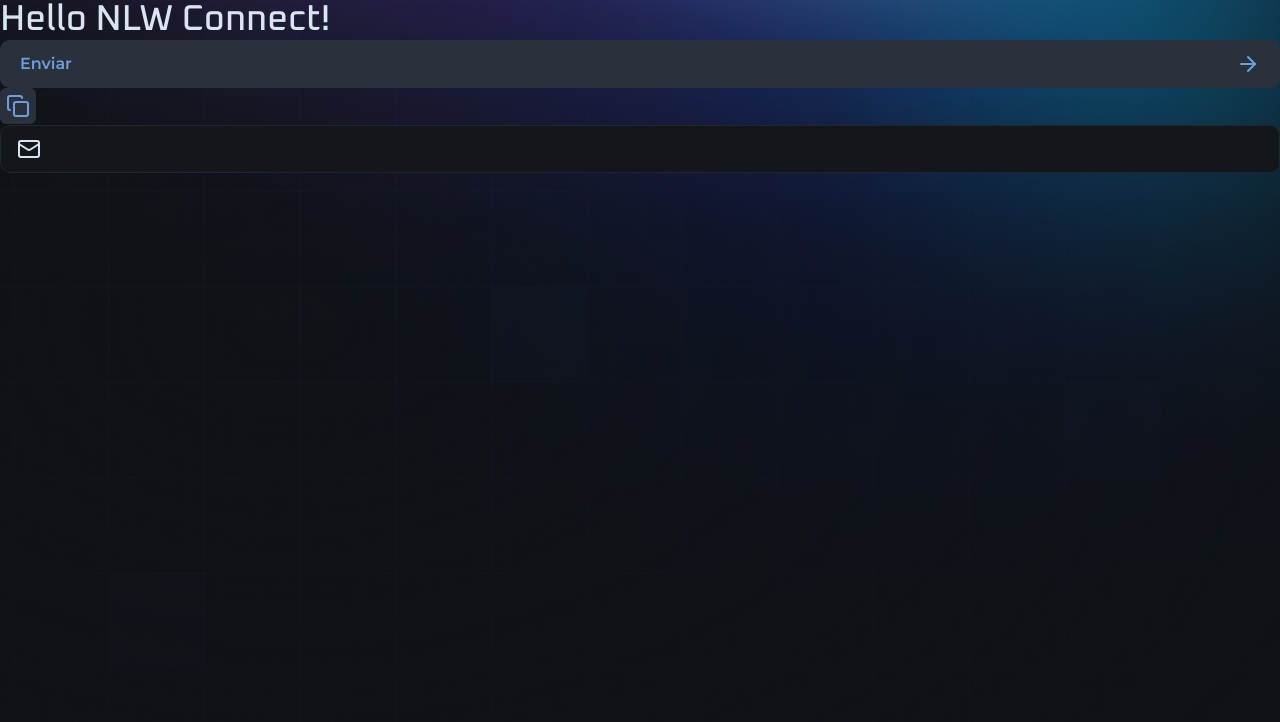
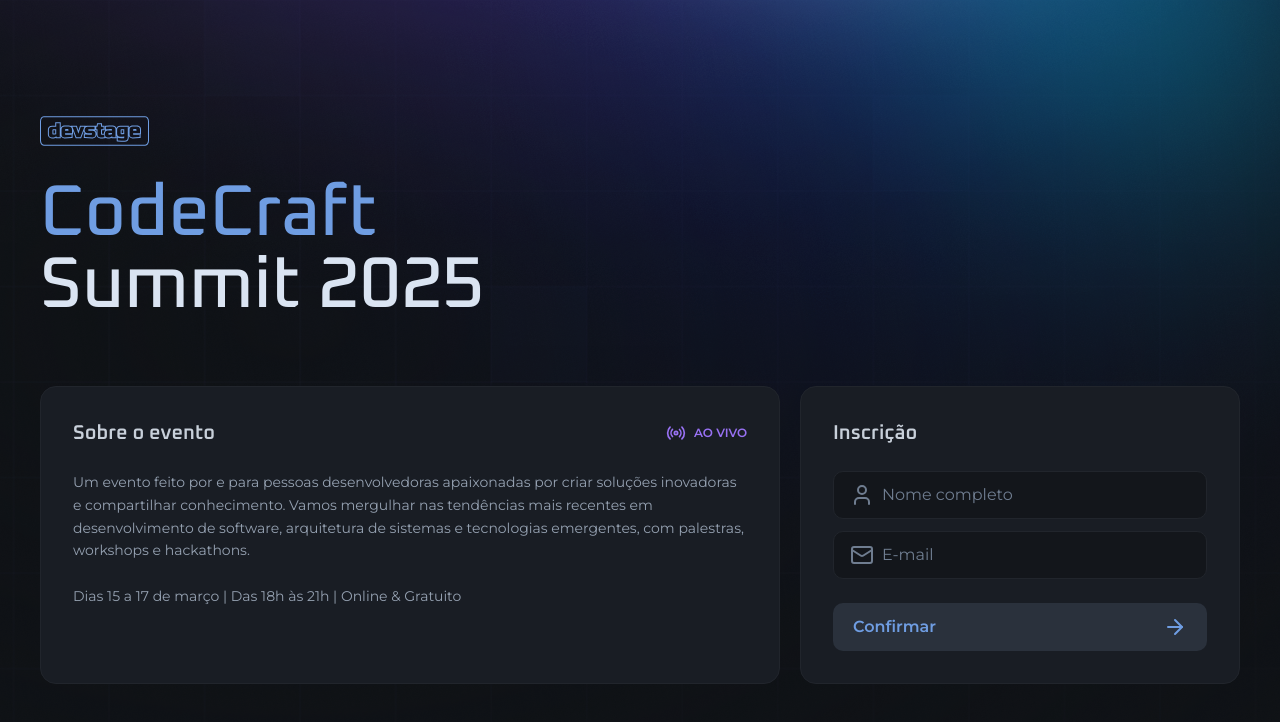
Before and after one commit to MatheusBorgesDev/nlw-connect, a Next.js app: page / in a window 1280 px wide. Shown: the top 722 px of the page. Built offline with nearby package versions, Linux system fonts and the light colour scheme.

Commit message:
feat: :sparkles: add home page form and layout

```diff
--- a/src/app/page.tsx
+++ b/src/app/page.tsx
@@ -1,27 +1,68 @@
-import { IconButton } from "@/components/icon-button";
+import { Button } from "@/components/button";
 import { InputField, InputIcon, InputRoot } from "@/components/input";
-import { ArrowRight, Copy, Mail } from "lucide-react";
-import { Button } from "../components/button";
+import { ArrowRight, Mail, Radio, User } from "lucide-react";
+import Image from "next/image";
+import logo from "../assets/Logo.svg";
 
 export default function Home() {
 	return (
-		<main>
-			<h1 className="text-4xl font-heading">Hello NLW Connect!</h1>
-			<Button type="submit">
-				Enviar <ArrowRight />{" "}
-			</Button>
+		<main className="max-w-[1240px] mx-auto px-5 py-8 md:py-0">
+			<div className="min-h-dvh flex flex-col justify-center gap-16">
+				<div className="flex flex-col gap-8 items-center md:items-start">
+					<Image src={logo} alt="devstage" width={108.5} height={30} />
+					<h1 className="font-heading text-4xl leading-none font-medium flex flex-col md:text-7xl md:text-left">
+						<span className="text-blue">CodeCraft</span> Summit 2025
+					</h1>
+				</div>
 
-			<IconButton>
-				<Copy />
-			</IconButton>
+				<div className="flex gap-5 items-stretch flex-col md:flex-row">
+					<div className="flex-1 space-y-6 bg-gray-700 border border-gray-600 rounded-2xl p-8 ">
+						<div className="flex items-center justify-between">
+							<h2 className="font-heading font-semibold text-gray-200 text-xl">
+								Sobre o evento
+							</h2>
+							<span className="flex items-center gap-2 uppercase text-purple font-semibold text-xs">
+								<Radio size={20} /> Ao vivo
+							</span>
+						</div>
+						<p className="text-gray-300 leading-relaxed text-sm md:text-basease">
+							Um evento feito por e para pessoas desenvolvedoras apaixonadas por
+							criar soluções inovadoras e compartilhar conhecimento. Vamos
+							mergulhar nas tendências mais recentes em desenvolvimento de
+							software, arquitetura de sistemas e tecnologias emergentes, com
+							palestras, workshops e hackathons.
+							<br />
+							<br />
+							Dias 15 a 17 de março | Das 18h às 21h | Online & Gratuito
+						</p>
+					</div>
 
-			<div>
-				<InputRoot>
-					<InputIcon>
-						<Mail />
-					</InputIcon>
-					<InputField />
-				</InputRoot>
+					<form className="bg-gray-700 border border-gray-600 rounded-2xl p-8 space-y-6 w-full md:w-[27.5rem] ">
+						<h2 className="font-heading font-semibold text-gray-200 text-xl">
+							Inscrição
+						</h2>
+
+						<div className="space-y-3">
+							<InputRoot>
+								<InputIcon>
+									<User />
+								</InputIcon>
+								<InputField type="text" placeholder="Nome completo" />
+							</InputRoot>
+
+							<InputRoot>
+								<InputIcon>
+									<Mail />
+								</InputIcon>
+								<InputField type="email" placeholder="E-mail" />
+							</InputRoot>
+						</div>
+
+						<Button>
+							Confirmar <ArrowRight />
+						</Button>
+					</form>
+				</div>
 			</div>
 		</main>
 	);
```
Also changed, not shown: src/assets/Logo.svg (added).
